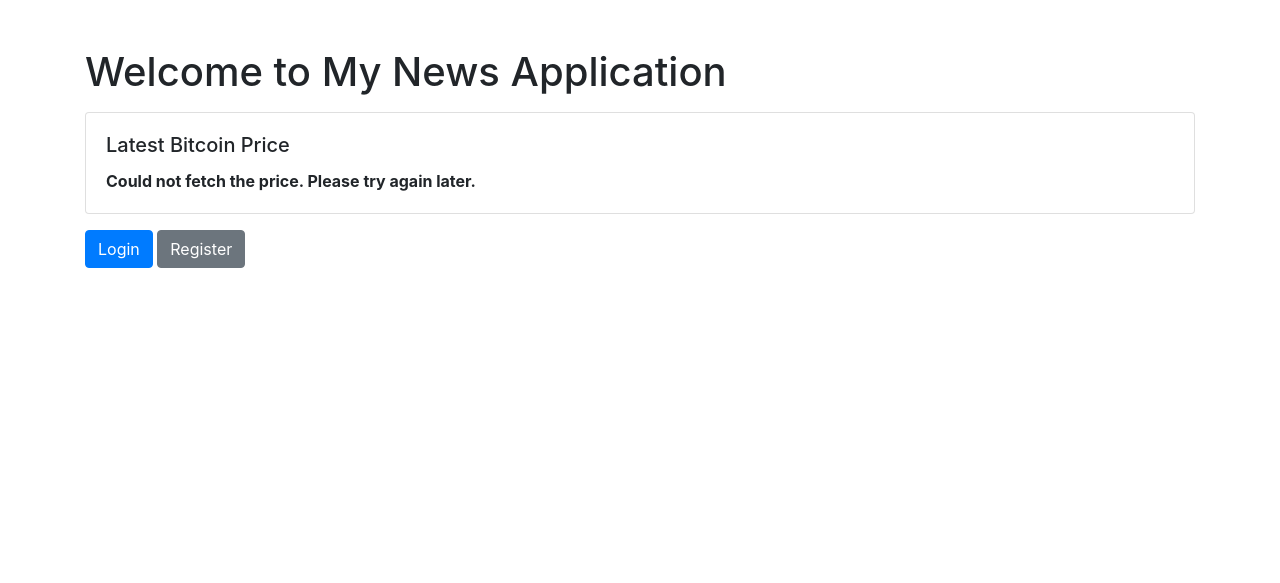
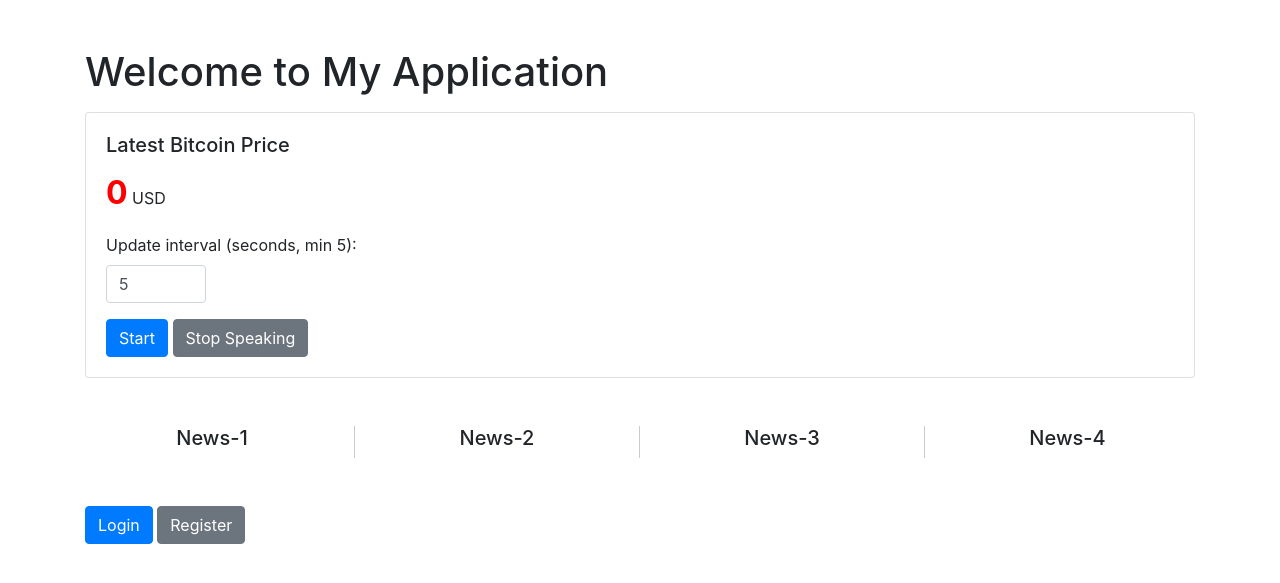
Before and after one commit to lanlicyuen/Flask, a Flask app: page / in a window 1280 px wide. Shown: the top 583 px of the page. Run offline with Flask 3, Linux system fonts and the light colour scheme; data that the repository does not hold is empty; some libraries are stand-ins or nearby versions.

Commit message:
update index.html Show btc price

```diff
--- a/News/app.py
+++ b/News/app.py
@@ -1,4 +1,4 @@
-from flask import Flask, render_template, request, redirect, url_for, flash
+from flask import Flask, render_template, request, redirect, url_for, flash, jsonify
 import os
 import requests
 from dotenv import load_dotenv
@@ -29,14 +29,17 @@
 
 @app.route('/')
 def home():
-    # 调用币安API获取最新的比特币价格
+    return render_template('index.html')
+
+@app.route('/btc_price')
+def btc_price():
     binance_api_url = 'https://api.binance.com/api/v3/ticker/price?symbol=BTCUSDT'
     response = requests.get(binance_api_url)
     btc_price = None
     if response.status_code == 200:
         data = response.json()
-        btc_price = data['price']
-    return render_template('index.html', btc_price=btc_price)
+        btc_price = int(float(data['price']))
+    return jsonify({'btc_price': btc_price})
 
 @app.route('/dashboard')
 @login_required
--- a/News/templates/index.html
+++ b/News/templates/index.html
@@ -5,23 +5,58 @@
     <meta name="viewport" content="width=device-width, initial-scale=1.0">
     <link rel="stylesheet" href="https://stackpath.bootstrapcdn.com/bootstrap/4.5.2/css/bootstrap.min.css">
     <title>Home</title>
+    <style>
+        #btc-price {
+            font-size: 2em; /* 字体大小增加一倍 */
+            color: red; /* 字体颜色改为红色 */
+        }
+        .news-section {
+            margin-top: 20px;
+        }
+        .news-item {
+            border-right: 1px solid #ccc;
+        }
+        .news-item:last-child {
+            border-right: none;
+        }
+    </style>
 </head>
 <body>
     <div class="container">
-        <h1 class="mt-5">Welcome to My News Application</h1>
+        <h1 class="mt-5">Welcome to My Application</h1>
         <div class="card mt-3">
             <div class="card-body">
                 <h5 class="card-title">Latest Bitcoin Price</h5>
                 <p class="card-text">
-                    {% if btc_price %}
-                        <strong>{{ btc_price }} USD</strong>
-                    {% else %}
-                        <strong>Could not fetch the price. Please try again later.</strong>
-                    {% endif %}
+                    <strong id="btc-price">Loading...</strong> USD
                 </p>
+                <label for="refresh-interval">Update interval (seconds, min 5):</label>
+                <input type="number" id="refresh-interval" value="5" min="5" class="form-control" style="width: 100px;">
+                <button class="btn btn-primary mt-3" onclick="startPriceUpdate()">Start</button>
+                <button class="btn btn-secondary mt-3" onclick="stopSpeaking()">Stop Speaking</button>
             </div>
         </div>
-        <nav class="mt-3">
+
+        <div class="news-section row mt-5">
+            <div class="col-md-3 news-item">
+                <h5 class="text-center">News-1</h5>
+                <!-- Add your news content here -->
+            </div>
+            <div class="col-md-3 news-item">
+                <h5 class="text-center">News-2</h5>
+                <!-- Add your news content here -->
+            </div>
+            <div class="col-md-3 news-item">
+                <h5 class="text-center">News-3</h5>
+                <!-- Add your news content here -->
+            </div>
+            <div class="col-md-3 news-item">
+                <h5 class="text-center">News-4</h5>
+                <!-- Add your news content here -->
+            </div>
+        </div>
+
+        <nav class="mt-5">
             <a class="btn btn-primary" href="{{ url_for('login') }}">Login</a>
             <a class="btn btn-secondary" href="{{ url_for('register') }}">Register</a>
         </nav>
@@ -29,5 +64,51 @@
     <script src="https://code.jquery.com/jquery-3.5.1.slim.min.js"></script>
     <script src="https://cdn.jsdelivr.net/npm/@popperjs/core@2.5.4/dist/umd/popper.min.js"></script>
     <script src="https://stackpath.bootstrapcdn.com/bootstrap/4.5.2/js/bootstrap.min.js"></script>
+    <script>
+        let updateInterval = null;
+        let shouldSpeak = true;
+
+        function fetchBtcPrice() {
+            fetch('/btc_price')
+                .then(response => response.json())
+                .then(data => {
+                    document.getElementById('btc-price').innerText = data.btc_price;
+                    if (shouldSpeak) {
+                        speakPrice(data.btc_price);
+                    }
+                })
+                .catch(error => console.error('Error fetching BTC price:', error));
+        }
+
+        function startPriceUpdate() {
+            shouldSpeak = true;
+            const interval = document.getElementById('refresh-interval').value;
+            if (interval >= 5) {
+                if (updateInterval) {
+                    clearInterval(updateInterval);
+                }
+                fetchBtcPrice();
+                updateInterval = setInterval(fetchBtcPrice, interval * 1000);
+            } else {
+                alert('Interval must be at least 5 seconds');
+            }
+        }
+
+        function speakPrice(price) {
+            const msg = new SpeechSynthesisUtterance(`最新的比特币价格是${price}美元`);
+            msg.lang = 'zh-CN';
+            window.speechSynthesis.speak(msg);
+        }
+
+        function stopSpeaking() {
+            shouldSpeak = false;
+            window.speechSynthesis.cancel();
+        }
+
+        // Start fetching the price immediately with the default interval
+        document.addEventListener('DOMContentLoaded', () => {
+            startPriceUpdate();
+        });
+    </script>
 </body>
 </html>
```
